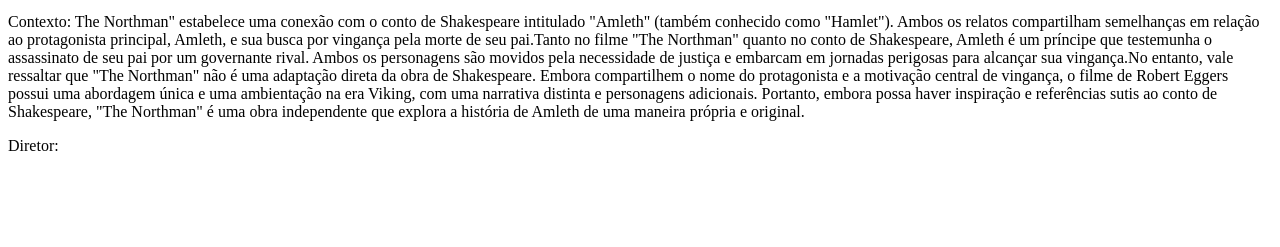
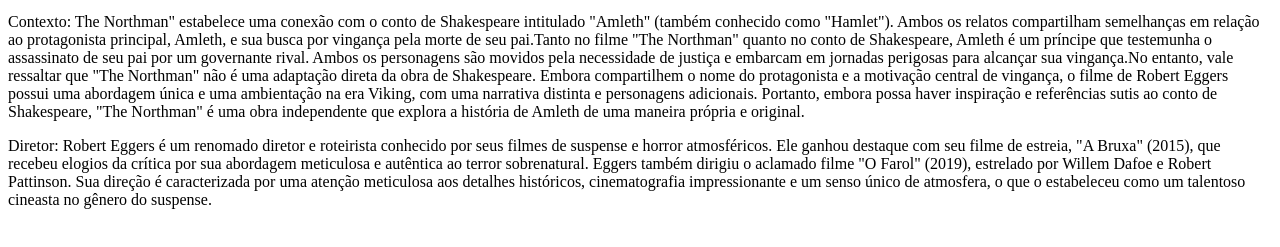
Before and after one commit to pedropac2k/AtividadeCapGit, a plain HTML site: page index.html in a window 1280 px wide. Shown: the part 123-370 px from the top of the page. Drawn offline with Linux system fonts and the light colour scheme.

Commit message:
Desenvolvido o tópico diretor

```diff
--- a/index.html
+++ b/index.html
@@ -23,5 +23,10 @@
 </p>
 
 <p>
-    Diretor:
+    Diretor: Robert Eggers é um renomado diretor e roteirista conhecido por seus filmes de suspense e horror
+ atmosféricos. Ele ganhou destaque com seu filme de estreia, "A Bruxa" (2015), que recebeu elogios da crítica
+ por sua abordagem meticulosa e autêntica ao terror sobrenatural. Eggers também dirigiu o aclamado filme
+ "O Farol" (2019), estrelado por Willem Dafoe e Robert Pattinson. Sua direção é caracterizada por uma atenção
+ meticulosa aos detalhes históricos, cinematografia impressionante e um senso único de atmosfera, o que o
+ estabeleceu como um talentoso cineasta no gênero do suspense.
 </p>
```
